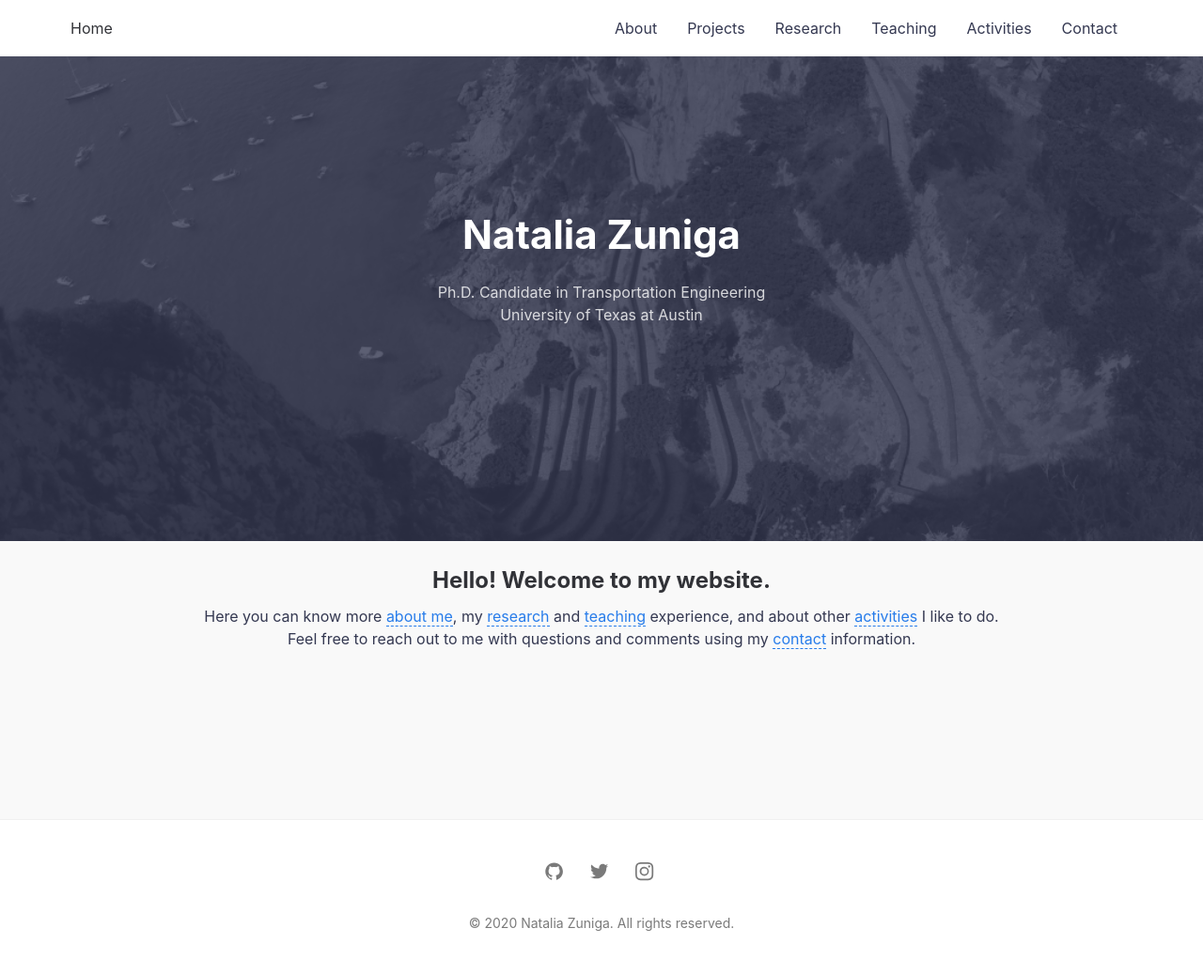
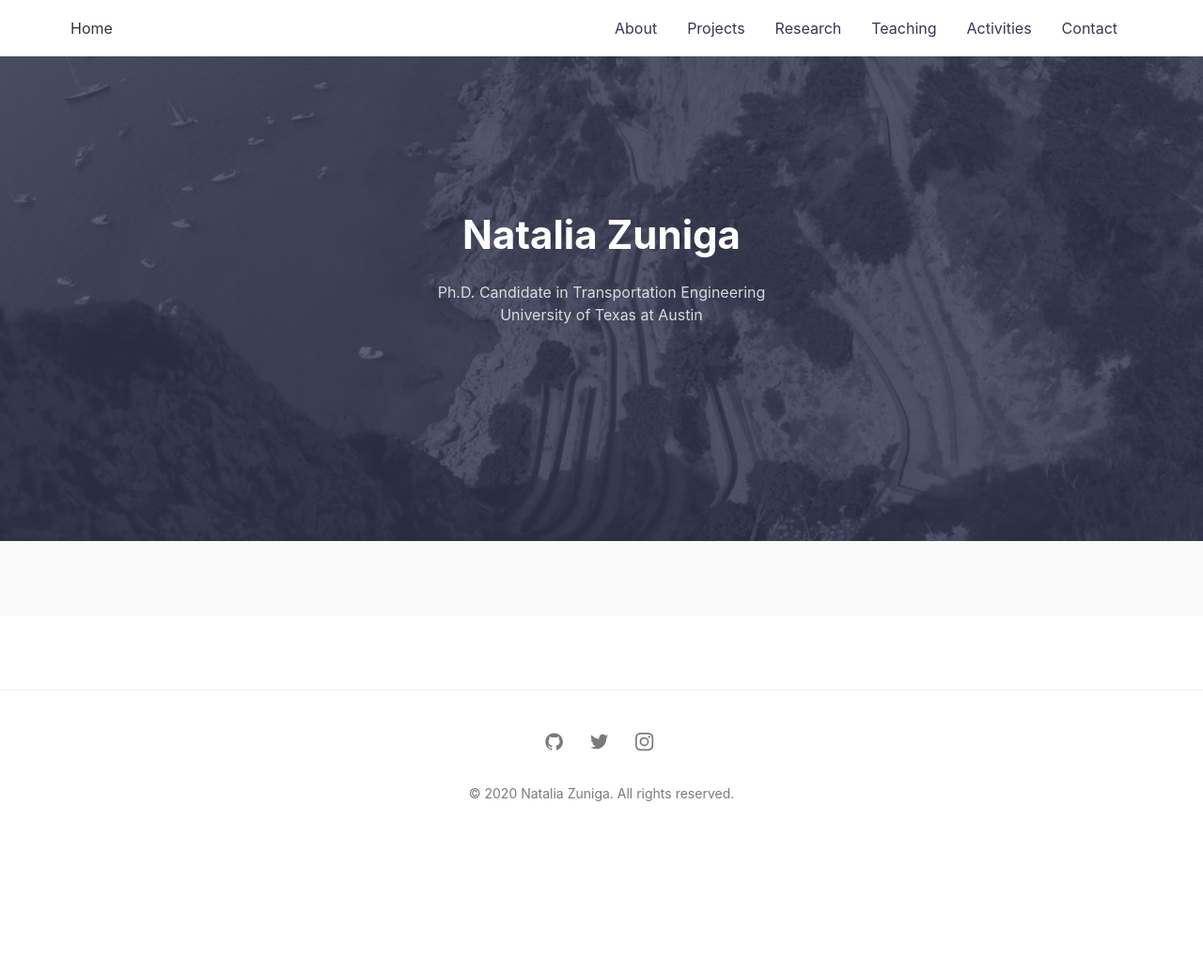
Before and after one commit to nzunigag/nzunigag.github.io, a Jekyll site: the page built from index.md, in a window 1280 px wide. Shown: the whole page at 94% size. Built offline with Jekyll 4.4.1, drawn with Linux system fonts in a browser that asks for light colours; after the commit the page ends 900 px from its top, so only the background shows below that.

Commit message:
Update default.html

```diff
--- a/_layouts/default.html
+++ b/_layouts/default.html
@@ -29,18 +29,6 @@ layout: compress
     <main class="site__content">
       <section class="blog">
         <div class="container">
-               <center>
-                 <br>
-              <h2> Hello! Welcome to my website.</h2>
-            <p>
-              Here you can know more <a href="https://nzunigag.github.io/about/">about me</a>,
-              my <a href="https://nzunigag.github.io/research/">research</a> and
-              <a href="https://nzunigag.github.io/teaching/">teaching</a> experience, and about other
-              <a href="https://nzunigag.github.io/activities/">activities</a> I like to do. <br>
-              Feel free to reach out to me with questions and comments using my
-              <a href="https://nzunigag.github.io/contact/">contact</a> information.
-            </p>
-
           <div class="post-list" itemscope="" itemtype="http://schema.org/Blog">
 
             {% for post in site.posts %}
@@ -53,18 +41,6 @@ layout: compress
       </section>
     </main>
 
-    <main class="site__content">
-      <section class="blog">
-        <div class="container">
-          <div class="post-list" itemscope="" itemtype="http://schema.org/Blog">
-            {% for post in site.posts %}
-              {% include card.html %}
-            {% endfor %}
-          </div>
-        </div>
-      </section>
-    </main>
-
 
     {% include footer.html %}
 
```
